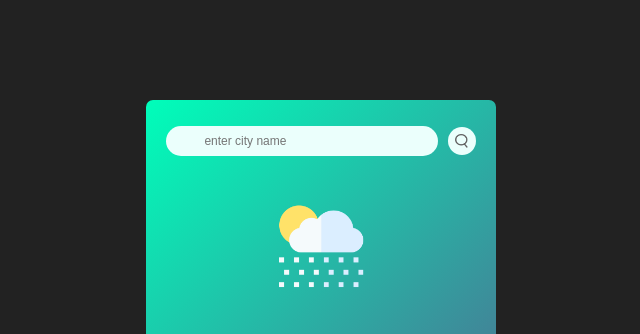
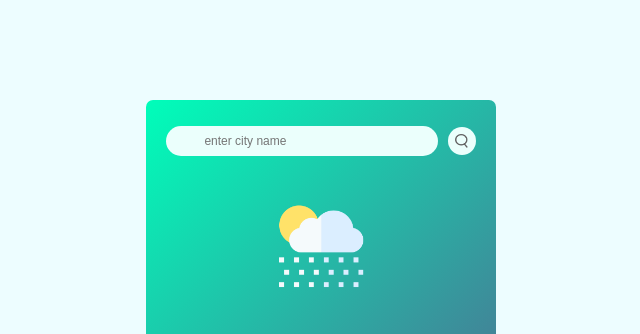
Before and after one commit to rainbows-n-sushine/RAW-JS, a plain HTML site: page index.html in a window 1280 px wide. Shown: the top 334 px of the page, without its empty margins (319-959 px from the left). Drawn offline with Linux system fonts and the light colour scheme.

Commit message:
bg ain as harsh

```diff
--- a/main.css
+++ b/main.css
@@ -1,4 +1,4 @@
 :root{
-    --main-bg:#222;
+    --main-bg:#edfdff;
     --placeholder:#555;
 }
```
